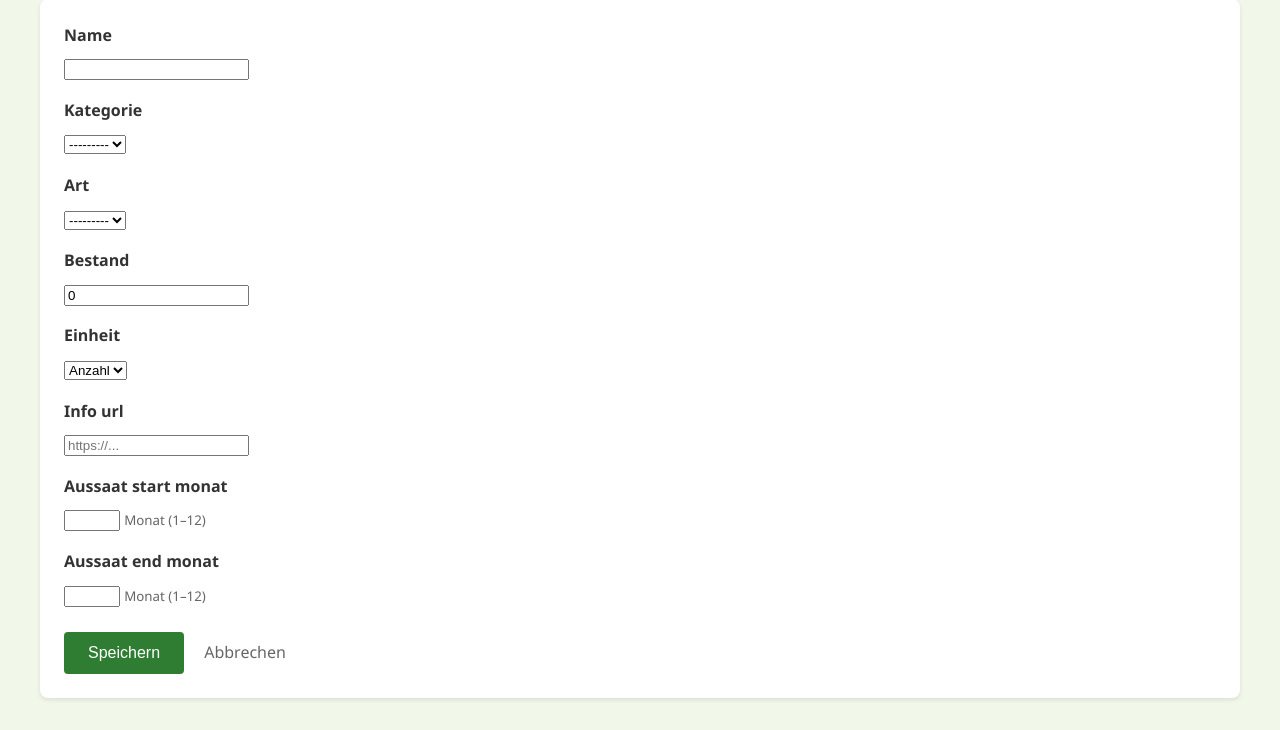
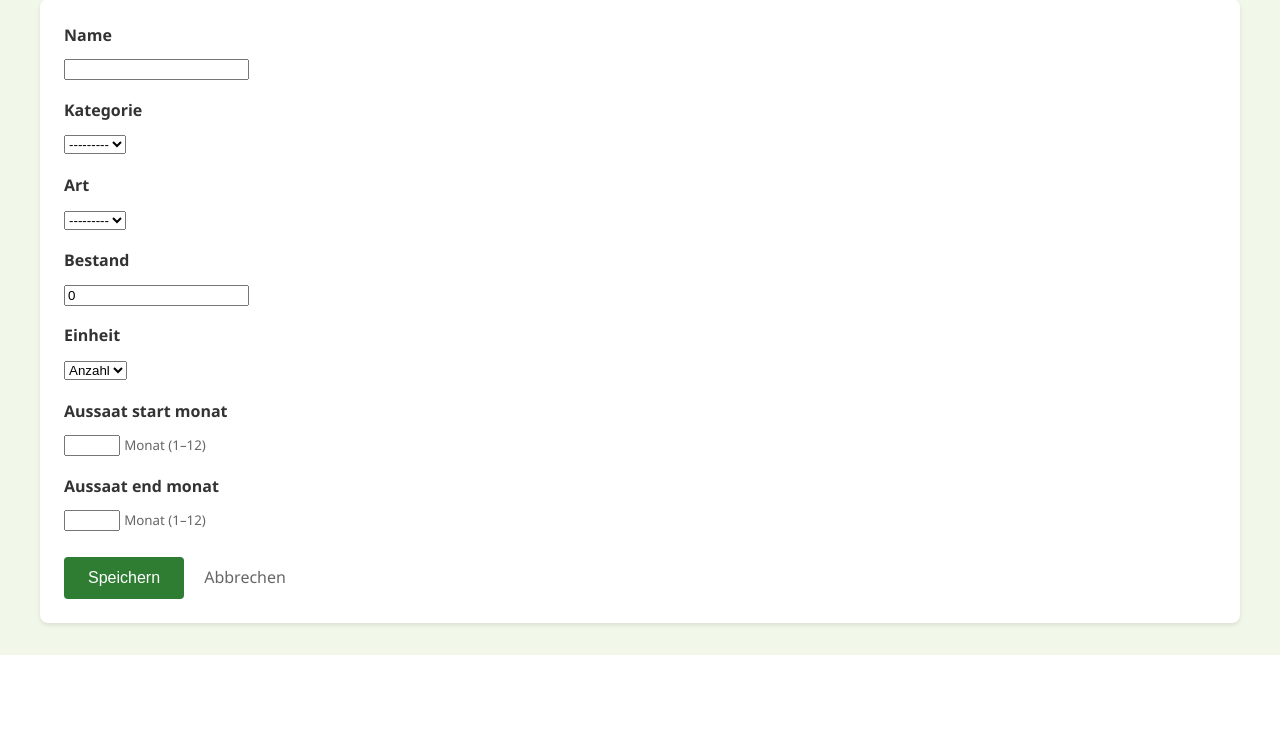
Before and after one commit to ruewe/shg, a Django app: page /sorten/neu/ in a window 1280 px wide. Shown: the part 169-899 px from the top of the page. After the commit the page ends 824 px from the top, so only its background shows below. Run offline with Django 4.2, Linux system fonts and the light colour scheme; data that the repository does not hold is empty; parts of the project's set-up code (start-up, migrations or seed data) failed here and were passed over.

Commit message:
Complete revert of info_url

```diff
--- a/garten/admin.py
+++ b/garten/admin.py
@@ -19,7 +19,7 @@ class ArtAdmin(admin.ModelAdmin):
 
 @admin.register(Sorte)
 class SorteAdmin(admin.ModelAdmin):
-    list_display = ('name', 'kategorie', 'art', 'bestand', 'einheit', 'info_url')
+    list_display = ('name', 'kategorie', 'art', 'bestand', 'einheit')
     search_fields = ('name', 'kategorie__name', 'art__name')
     actions = ['duplicate_sorte']
 
--- a/garten/forms.py
+++ b/garten/forms.py
@@ -20,14 +20,13 @@ class ArtForm(forms.ModelForm):
 class SorteForm(forms.ModelForm):
     class Meta:
         model = Sorte
-        fields = ['name', 'kategorie', 'art', 'bestand', 'einheit', 'info_url', 'aussaat_start_monat', 'aussaat_end_monat']
+        fields = ['name', 'kategorie', 'art', 'bestand', 'einheit', 'aussaat_start_monat', 'aussaat_end_monat']
         widgets = {
             'name': forms.TextInput(attrs={'class': 'form-control'}),
             'kategorie': forms.Select(attrs={'class': 'form-control'}),
             'art': forms.Select(attrs={'class': 'form-control'}),
             'bestand': forms.NumberInput(attrs={'class': 'form-control'}),
             'einheit': forms.Select(attrs={'class': 'form-control'}),
-            'info_url': forms.URLInput(attrs={'class': 'form-control', 'placeholder': 'https://...'}),
             'aussaat_start_monat': forms.NumberInput(attrs={'class': 'form-control', 'min': 1, 'max': 12}),
             'aussaat_end_monat': forms.NumberInput(attrs={'class': 'form-control', 'min': 1, 'max': 12}),
         }
--- a/garten/models.py
+++ b/garten/models.py
@@ -38,7 +38,7 @@ class Sorte(models.Model):
     art = models.ForeignKey(Art, on_delete=models.PROTECT, null=True, blank=True, related_name='sorten')
     aussaat_start_monat = models.PositiveSmallIntegerField(null=True, blank=True, help_text='Monat (1–12)')
     aussaat_end_monat = models.PositiveSmallIntegerField(null=True, blank=True, help_text='Monat (1–12)')
-    info_url = models.URLField(blank=True)
+
     bestand = models.DecimalField(max_digits=9, decimal_places=2, default=0)
     einheit = models.CharField(max_length=10, choices=EINHEITEN, default='ANZ')
 
```
Also changed, not shown: garten/templates/garten/sorte_list.html (+0 -8 lines).
